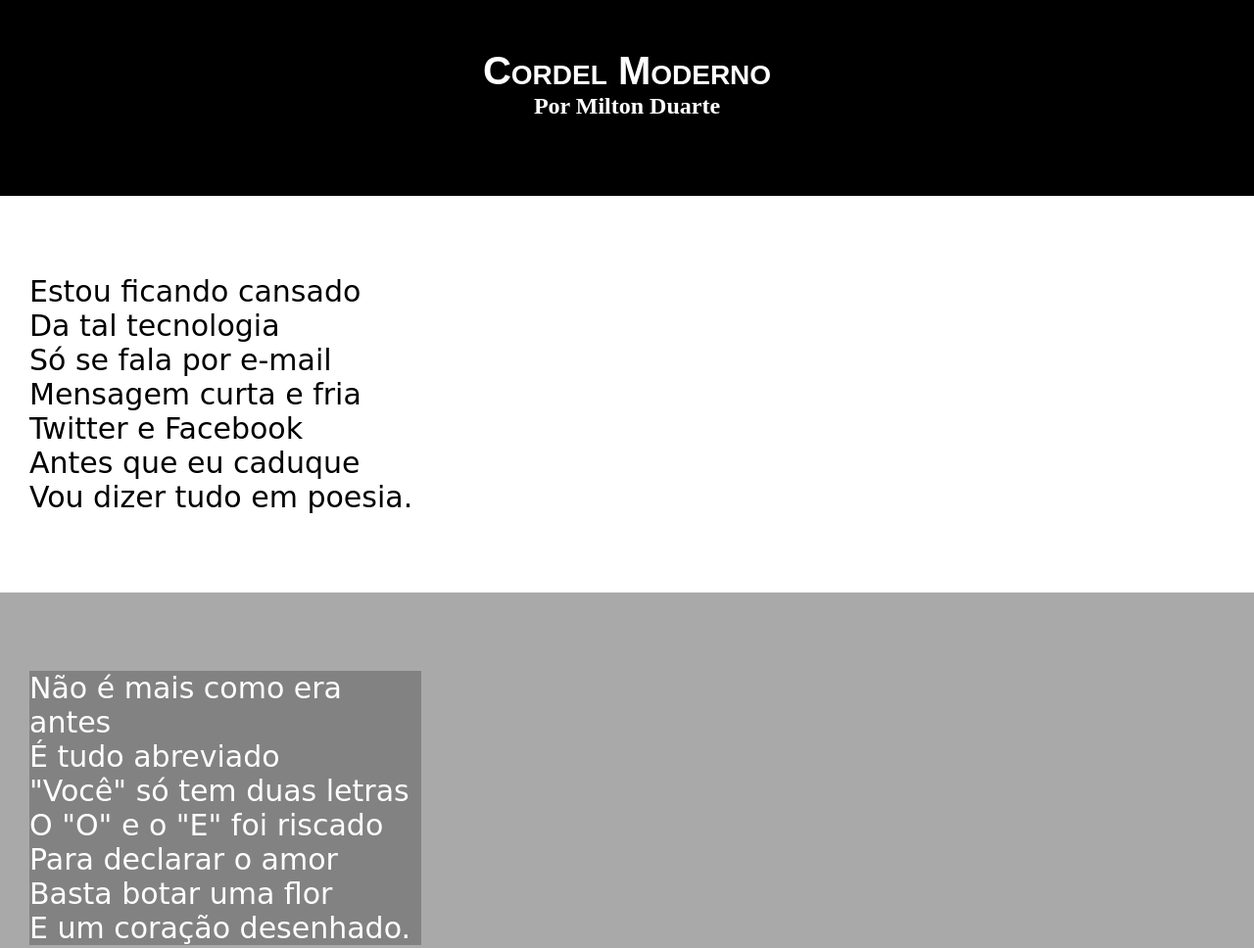
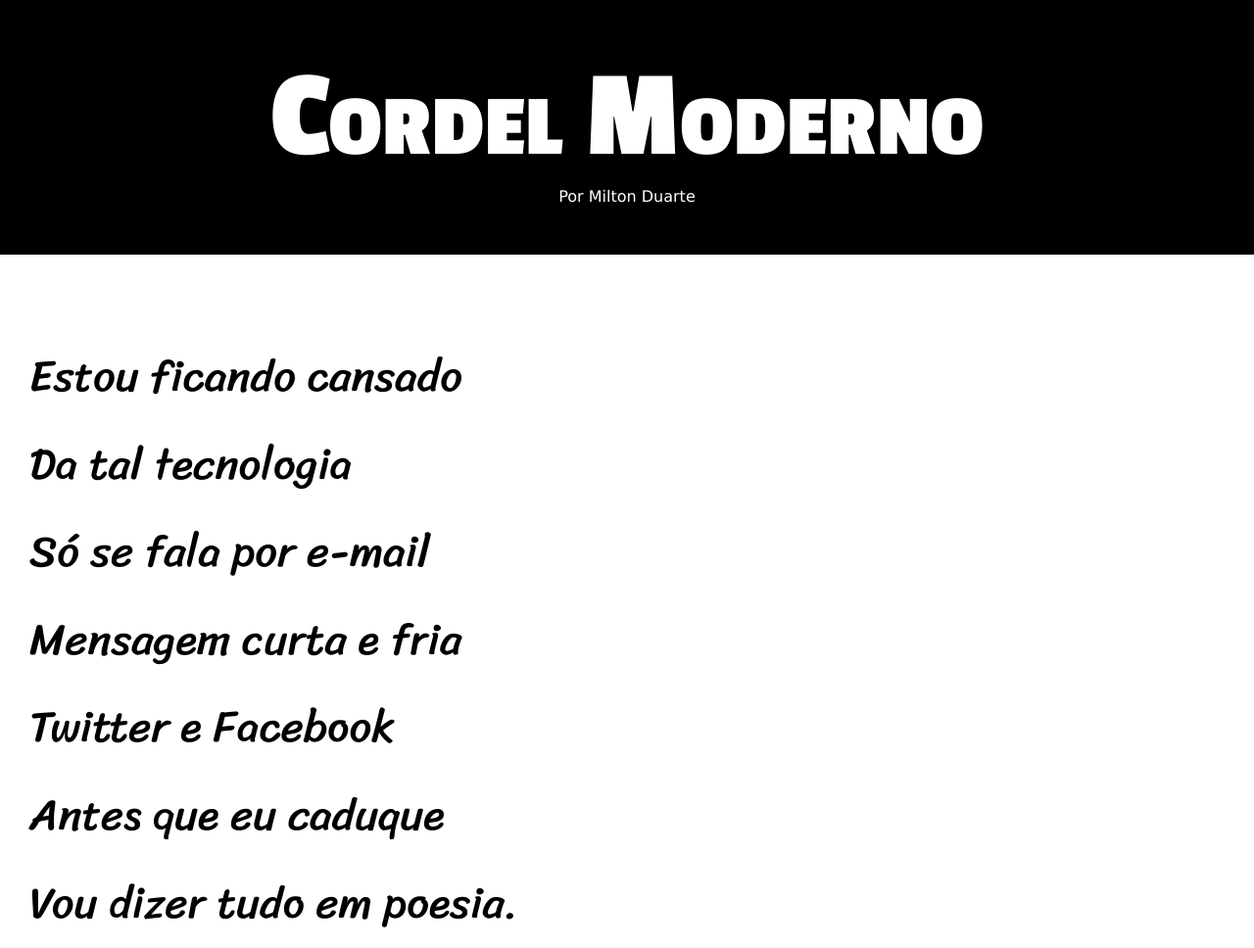
Before and after one commit to douglasoliveira96/Projeto_cordel, a plain HTML site: page index.html in a window 1280 px wide. Shown: the top 968 px of the page at 98% size. Drawn offline with Linux system fonts and the light colour scheme.

Commit message:
Colocando as fontes ao projeto
https://www.youtube.com/watch?v=0bBBaHNkzVE

```diff
--- a/estilo/style.css
+++ b/estilo/style.css
@@ -1,25 +1,36 @@
 @charset "UTF-8";
+
+@import url('https://fonts.googleapis.com/css2?family=PT+Sans&family=Passion+One:wght@400;700;900&display=swap');
+
+@import url('https://fonts.googleapis.com/css2?family=Sriracha&display=swap');
+
+:root {
+    --font1: Verdana, Geneva, Tahoma, sans-serif;
+    --font2: 'Passion One', cursive;
+    --font3: 'Sriracha', cursive;
+}
 * {
     margin: 0px;
     padding: 0px;
+    font-size: 1em;
 }
 html, body {
     min-height: 100vh;
     background-color: darkgray;
+    font-family: var(--font1);
 }
 header {
     background-color: black;
     color: white;
-    height: 200px;
+    text-align: center;
 }
 
 header > h1 {
     padding-top: 50px;
-    color: white;
     text-align: center;
-    font-family: Arial, Helvetica, sans-serif;
+    font-family: var(--font2);
     font-variant: small-caps;
-    font-size: 40px;
+    font-size: 10vw;
 }
 
 header > p {
@@ -44,7 +55,10 @@ h2 {
 section {
     padding-top: 10vh;
     padding-bottom: 10vh;
+    line-height: 2em;
     padding-left: 30px;
+    font-family: var(--font3);
+    font-size: 3.5vw;
 }
 
 section.normal {
@@ -58,13 +72,9 @@ section.imagem {
 }
 
 section.imagem > p {
-    width: 400px;
+    display: inline-block;
+    padding: 5px;
     background-color: #0000003b;
-}
-
-p {
-    font-family: cursive;
-    font-size: 30px;
 }
 
 footer {
--- a/index.html
+++ b/index.html
@@ -12,7 +12,7 @@
 <body>
     <header>
         <h1>Cordel Moderno</h1>
-        <h2>Por <a href="https://www.recantodasletras.com.br/poesias/3186743" target="_blank">Milton Duarte</a></h2>
+        <p>Por <a href="https://www.recantodasletras.com.br/poesias/3186743" target="_blank">Milton Duarte</a></p>
     </header>
     <section class="normal">
         <p>Estou ficando cansado <br>
```
